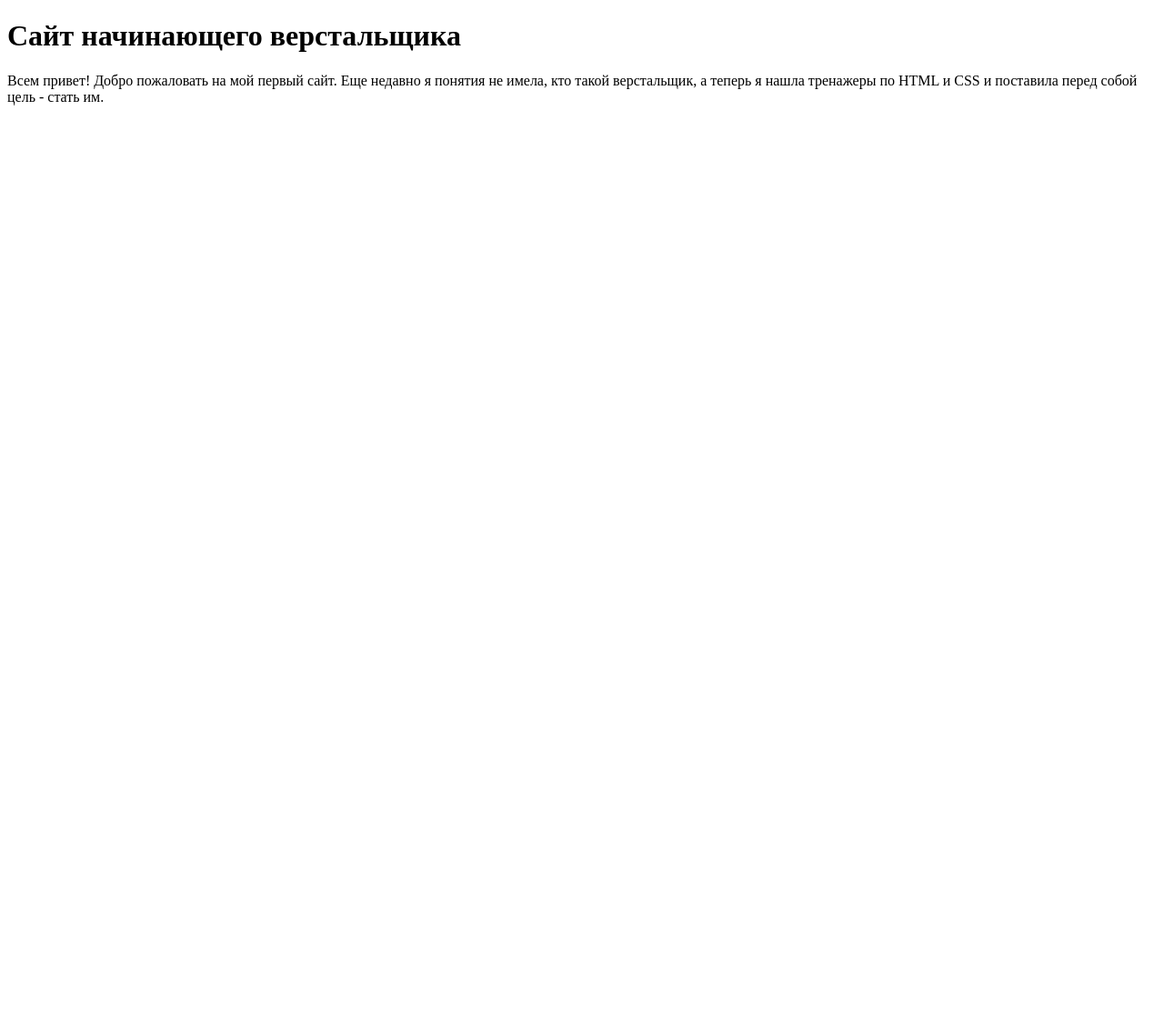
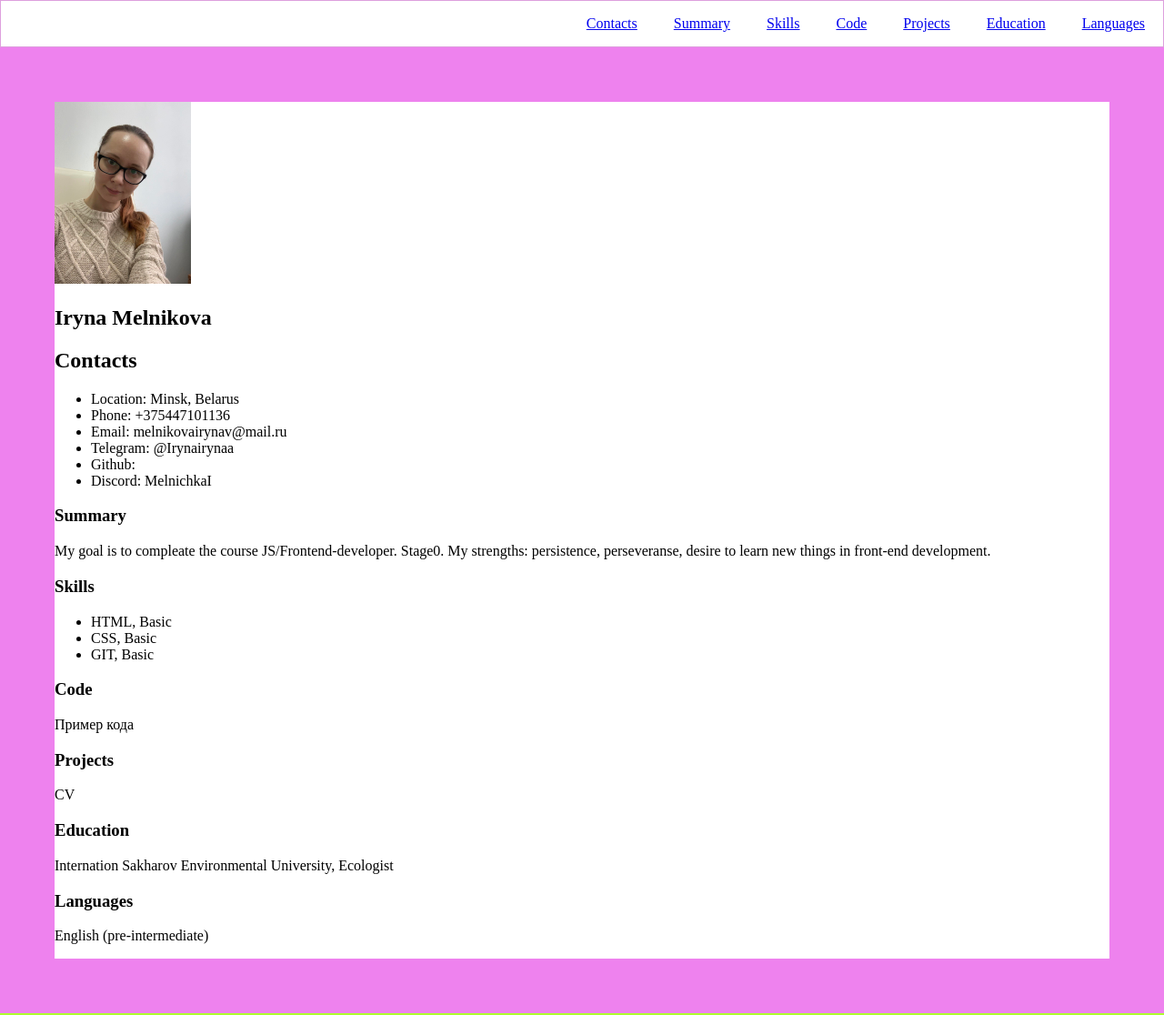
Before and after one commit to MelnichkaI/rsschool-cv, a plain HTML site: page index.html in a window 1280 px wide. Shown: the whole page at 91% size. Before the commit the page ends 800 px from the top, so only its background shows below. Drawn offline with Linux system fonts and the light colour scheme.

Commit message:
feat: add CV in html file

```diff
--- a/index.html
+++ b/index.html
@@ -1,16 +1,92 @@
 <!DOCTYPE html>
-<html lang="ru">
+<html lang="en">
 <head>
-<title>
-Сайт начинающего верстальщика
-</title>
+    <meta charset="UTF-8">
+    <meta http-equiv="X-UA-Compatible" content="IE=edge">
+    <meta name="viewport" content="width=device-width, initial-scale=1.0">
+    <title>cv</title>
+    <link rel="stylesheet" href="style.css">
+    <link rel="icon" href="assets/svg/icon.ico">
 </head>
 <body>
-<h1>
-Сайт начинающего верстальщика
-</h1>
-<p>
-Всем привет! Добро пожаловать на мой первый сайт. Еще недавно я понятия не имела, кто такой верстальщик, а теперь я нашла тренажеры по HTML и CSS  и поставила перед собой цель - стать им.
-</p>
+<header class="header">
+ <nav class="nav">
+  <ul class="nav-list">
+   <li class="nav-item">
+    <a href="#contacts" class="nav-link">Contacts</a>
+   </li>
+   <li class="nav-item">
+    <a href="#summary" class="nav-link">Summary</a>
+   </li>
+   <li class="nav-item">
+    <a href="#skills" class="nav-link">Skills</a>
+   </li>
+   <li class="nav-item">
+    <a href="#code" class="nav-link">Code</a>
+   </li>
+   <li class="nav-item">
+    <a href="#projects" class="nav-link">Projects</a>
+   </li>
+   <li class="nav-item">
+    <a href="#education" class="nav-link">Education</a>
+   </li>
+   <li class="nav-item">
+    <a href="#languages" class="nav-link">Languages</a>
+   </li>
+  </ul>
+ </nav>
+  <div class="container"></div>
+</header>
+<main class="main">
+ <img src="assets/img/IMG-foto.jpg" alt="my photo" width="150" height="">
+ <div class="container">
+  <section>
+   <h1 class="section-title">Iryna Melnikova</h1>
+  </section>
+  <section>
+   <h2 class="section-title"id="contacts">Contacts </h2>
+    <ul>
+     <li>Location: Minsk, Belarus</li>
+     <li>Phone: +375447101136</li>
+     <li>Email: melnikovairynav@mail.ru</li>
+     <li>Telegram: @Irynairynaa</li>
+     <li>Github:</li>
+     <li>Discord: MelnichkaI</li>
+    </ul>
+  </section>
+  <section>
+   <h3 id="summary">Summary</h3>
+    <p>My goal is to compleate the course JS/Frontend-developer. Stage0. My strengths: persistence, perseveranse, desire to learn new things in front-end development.</p>
+  </section>
+  <section>
+    <h3 id="skills">Skills</h3>
+   <ul>
+    <li>HTML, Basic</li>
+    <li>CSS, Basic</li>
+    <li>GIT, Basic</li>
+  </section>
+  <section>
+    <h3 id="code">Code</h3>
+     <p>Пример кода</p>
+  </section>
+  <section>
+    <h3 id="projects">Projects</h3>
+     <p>CV</p>
+ </section>
+  <section>
+    <h3 id="education">Education</h3>
+     <p>Internation Sakharov Environmental University, Ecologist</p>
+ </section>
+  <section>
+    <h3 id="languages">Languages</h3>
+     <p>English (pre-intermediate)</p>
+  </section>
+
+
+ </div>
+</main>
+<footer class="footer">
+ <div class="container"></div>
+</footer>
 </body>
 </html>
--- a/style.css
+++ b/style.css
@@ -1,2 +1,39 @@
-body {font-size: 16px;}
-h1 {font-size: 2em;}
+.header {
+ border: 1px solid plum;
+}
+.main {
+ border: 60px solid violet;
+}
+.footer {
+ border: 1px solid greenyellow;
+}
+
+body {
+ display: flex;
+ flex-direction: column;
+ justify-content: space-between;
+ min-height: 100vh;
+ margin: 0;
+ padding: 0;
+}
+
+.container {
+ max-width: 1440px;
+ margin: o auto;
+}
+
+.nav-list {
+ display: flex;
+ justify-content: flex-end;
+ align-items: center;
+ list-style: none;
+}
+
+.nav-link {
+ padding: 0 20px;
+ line-height: 10px;
+}
+
+html {
+ scroll-behavior: smooth;
+}
```
Also changed, not shown: assets/img/IMG-foto.jpg (added), assets/svg/icon.ico (added).
